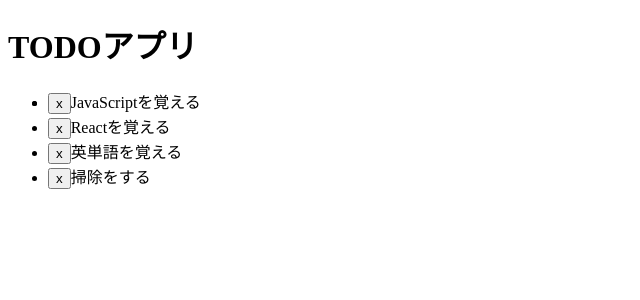
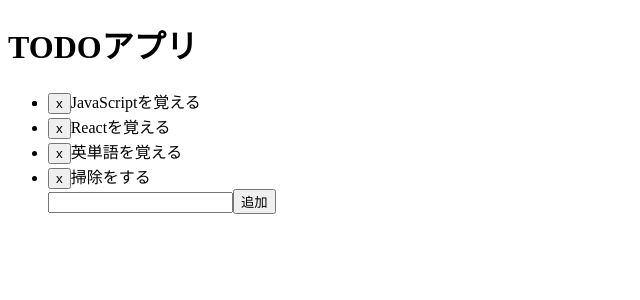
Before and after one commit to mizutama6/sample-react-todo-app, a React (Create React App) app: page / in a window 1280 px wide. Shown: the top 300 px of the page, without its empty margins (0-640 px from the left). Built offline with nearby package versions, Linux system fonts and the light colour scheme.

Commit message:
feat: TODOを追加する機能を実装

```diff
--- a/src/App.js
+++ b/src/App.js
@@ -7,6 +7,14 @@ const App = () => {
     { title: '英単語を覚える' },
     { title: '掃除をする' },
   ])
+
+  const addTodo = (todo) => {
+    setTodos([
+      ...todos,
+      { title: todo }
+    ])
+  }
+
   return (
     <>
       <h1>TODOアプリ</h1>
@@ -19,6 +27,8 @@ const App = () => {
               </li>
             ))
           }
+          <input type="text" id="todo" />
+          <input type="button" value="追加" onClick={() => addTodo(document.getElementById('todo').value)} />
         </li>
       </ul>
     </>
```
